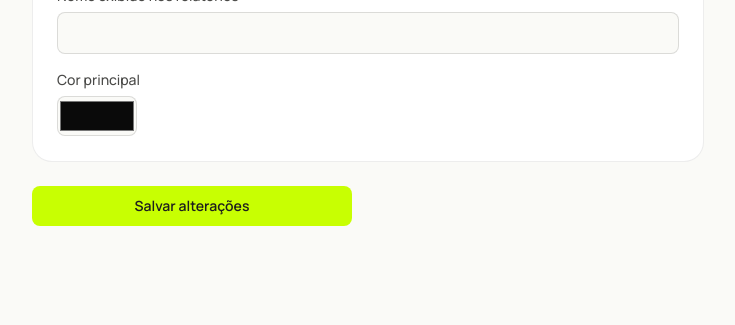
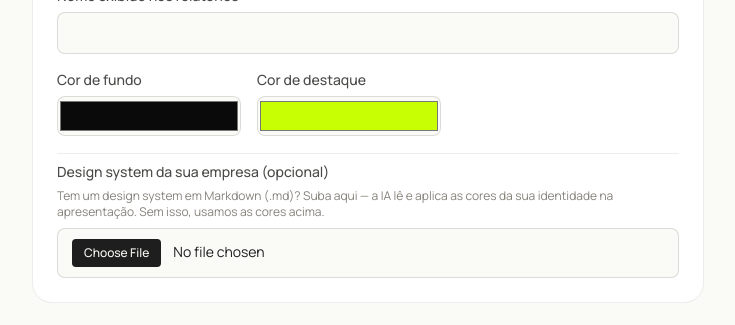
Before and after one commit to brunomassa01/getvetly, a Next.js app: page /configuracoes in a window 1280 px wide. Shown: the part 744-1069 px from the top of the page, without its empty margins (272-1007 px from the left). Before the commit the page ends 1010 px from the top, so only its background shows below. Built offline with nearby package versions, Linux system fonts and the light colour scheme; no server answers; the database is empty; sample sign-in values are in the browser's storage.

Commit message:
feat: upload opcional do design system (.md) -> IA extrai cores da identidade e aplica na apresentacao/PPT; cor de destaque + fundo configuraveis (fallback Vetly)

```diff
--- a/app/(dashboard)/comparativos/[id]/pptx/route.ts
+++ b/app/(dashboard)/comparativos/[id]/pptx/route.ts
@@ -40,6 +40,10 @@ export async function GET(
     comparativo.payload,
     comparativo.titulo,
     empresa,
+    {
+      fundo: ws?.whitelabel_cor_primaria,
+      destaque: ws?.whitelabel_cor_secundaria,
+    },
   );
 
   return new NextResponse(new Uint8Array(buffer), {
--- a/app/(dashboard)/configuracoes/actions.ts
+++ b/app/(dashboard)/configuracoes/actions.ts
@@ -3,7 +3,11 @@
 import { revalidatePath } from "next/cache";
 import { usuarioAtual } from "@/lib/auth/sessao";
 import { workspaceSchema } from "@/lib/workspace/schema";
-import { atualizarWorkspace, salvarLogoWorkspace } from "@/lib/workspace/db";
+import {
+  atualizarWorkspace,
+  salvarLogoWorkspace,
+  salvarDesignSystemWorkspace,
+} from "@/lib/workspace/db";
 import type { EstadoForm } from "@/lib/auth/tipos";
 
 export async function salvarConfiguracoesAction(
@@ -23,6 +27,9 @@ export async function salvarConfiguracoesAction(
     whitelabel_cor_primaria: String(
       formData.get("whitelabel_cor_primaria") ?? "",
     ),
+    whitelabel_cor_secundaria: String(
+      formData.get("whitelabel_cor_secundaria") ?? "",
+    ),
   });
   if (!parsed.success) {
     return { erro: parsed.error.issues[0]?.message ?? "Dados inválidos." };
@@ -36,6 +43,12 @@ export async function salvarConfiguracoesAction(
     if (logo instanceof File && logo.size > 0) {
       await salvarLogoWorkspace(userId, logo);
     }
+
+    // Design system .md (opcional) — IA extrai as cores da identidade
+    const design = formData.get("design_md");
+    if (design instanceof File && design.size > 0) {
+      await salvarDesignSystemWorkspace(userId, design);
+    }
   } catch (erro) {
     return {
       erro: erro instanceof Error ? erro.message : "Falha ao salvar.",
@@ -44,5 +57,7 @@ export async function salvarConfiguracoesAction(
 
   revalidatePath("/configuracoes");
   revalidatePath("/painel");
-  return { sucesso: "Dados da empresa salvos." };
+  return {
+    sucesso: "Dados da empresa salvos.",
+  };
 }
--- a/components/comparativos/ApresentacaoComparativo.tsx
+++ b/components/comparativos/ApresentacaoComparativo.tsx
@@ -37,11 +37,16 @@ export function ApresentacaoComparativo({
     comparativo;
   const temLogo = !!workspace?.whitelabel_logo_url;
   const nomeEmpresa = workspace?.whitelabel_empresa_nome || workspace?.nome;
+  const corFundo = workspace?.whitelabel_cor_primaria || "#1E1E1E";
+  const corDestaque = workspace?.whitelabel_cor_secundaria || "#C8FF02";
 
   return (
     <div className="mx-auto max-w-3xl bg-white text-ink">
       {/* ===== Capa ===== */}
-      <header className="rounded-2xl bg-ink text-paper p-8 sm:p-10 print:rounded-none break-inside-avoid">
+      <header
+        className="rounded-2xl text-paper p-8 sm:p-10 print:rounded-none break-inside-avoid"
+        style={{ backgroundColor: corFundo }}
+      >
         <div className="flex items-center justify-between gap-4">
           {temLogo ? (
             // eslint-disable-next-line @next/next/no-img-element
@@ -53,7 +58,10 @@ export function ApresentacaoComparativo({
           ) : (
             <Logo variant="inverted" className="h-7 w-auto" />
           )}
-          <span className="font-mono text-[10px] tracking-wide3 uppercase text-paper/60">
+          <span
+            className="font-mono text-[10px] tracking-wide3 uppercase"
+            style={{ color: corDestaque }}
+          >
             Comparativo de propostas
           </span>
         </div>
@@ -66,7 +74,10 @@ export function ApresentacaoComparativo({
           {formatarData(criadoEm)}
         </p>
 
-        <div className="mt-8 inline-flex flex-col gap-1 rounded-xl bg-lime text-ink px-5 py-4">
+        <div
+          className="mt-8 inline-flex flex-col gap-1 rounded-xl px-5 py-4"
+          style={{ backgroundColor: corDestaque, color: corFundo }}
+        >
           <span className="font-mono text-[10px] tracking-wide3 uppercase">
             Recomendação
           </span>
--- a/components/configuracoes/ConfiguracoesForm.tsx
+++ b/components/configuracoes/ConfiguracoesForm.tsx
@@ -89,17 +89,53 @@ export function ConfiguracoesForm({ workspace }: { workspace: Workspace }) {
           defaultValue={workspace.whitelabel_empresa_nome ?? ""}
           placeholder={workspace.nome}
         />
-        <label className="block">
+        <div className="grid grid-cols-2 gap-4 max-w-sm">
+          <label className="block">
+            <span className="block text-sm font-medium text-texto-2 mb-1.5">
+              Cor de fundo
+            </span>
+            <input
+              type="color"
+              name="whitelabel_cor_primaria"
+              defaultValue={workspace.whitelabel_cor_primaria ?? "#0A0A0A"}
+              className="h-10 w-full rounded-md border border-[color:var(--border-default)] bg-paper cursor-pointer"
+            />
+          </label>
+          <label className="block">
+            <span className="block text-sm font-medium text-texto-2 mb-1.5">
+              Cor de destaque
+            </span>
+            <input
+              type="color"
+              name="whitelabel_cor_secundaria"
+              defaultValue={workspace.whitelabel_cor_secundaria ?? "#C8FF02"}
+              className="h-10 w-full rounded-md border border-[color:var(--border-default)] bg-paper cursor-pointer"
+            />
+          </label>
+        </div>
+
+        {/* Design system (opcional) */}
+        <div className="pt-2 border-t border-[color:var(--border-subtle)]">
           <span className="block text-sm font-medium text-texto-2 mb-1.5">
-            Cor principal
+            Design system da sua empresa (opcional)
           </span>
+          <p className="text-xs text-texto-3 mb-2">
+            Tem um design system em Markdown (.md)? Suba aqui — a IA lê e aplica
+            as cores da sua identidade na apresentação. Sem isso, usamos as
+            cores acima.
+            {workspace.tem_design_system && (
+              <span className="block mt-1 text-[#5C7A0E] font-medium">
+                ✓ Design system aplicado. Suba outro para atualizar.
+              </span>
+            )}
+          </p>
           <input
-            type="color"
-            name="whitelabel_cor_primaria"
-            defaultValue={workspace.whitelabel_cor_primaria ?? "#0A0A0A"}
-            className="h-10 w-20 rounded-md border border-[color:var(--border-default)] bg-paper cursor-pointer"
+            type="file"
+            name="design_md"
+            accept=".md,.markdown,text/markdown,text/plain"
+            className="w-full bg-paper border border-[color:var(--border-default)] rounded-md px-3.5 py-2.5 text-sm text-ink outline-none file:mr-3 file:rounded file:border-0 file:bg-ink file:text-paper file:px-3 file:py-1.5 file:text-xs file:font-medium"
           />
-        </label>
+        </div>
       </div>
 
       <Aviso erro={estado.erro} sucesso={estado.sucesso} />
--- /dev/null
+++ b/lib/ai/design-tokens.ts
@@ -0,0 +1,69 @@
+import "server-only";
+import Anthropic from "@anthropic-ai/sdk";
+import { z } from "zod";
+
+const MODELO = process.env.ANTHROPIC_MODEL ?? "claude-sonnet-4-6";
+
+const tokensSchema = z.object({
+  // Cor escura/principal da marca (usada em fundos de destaque). Hex ou null.
+  cor_primaria: z
+    .string()
+    .regex(/^#[0-9a-fA-F]{6}$/)
+    .nullable(),
+  // Cor de destaque/accent (usada em realces). Hex ou null.
+  cor_secundaria: z
+    .string()
+    .regex(/^#[0-9a-fA-F]{6}$/)
+    .nullable(),
+});
+
+export type TokensDesign = z.infer<typeof tokensSchema>;
+
+function extrairJson(texto: string): string {
+  const t = texto.trim();
+  const ini = t.indexOf("{");
+  const fim = t.lastIndexOf("}");
+  return ini !== -1 && fim !== -1 ? t.slice(ini, fim + 1) : t;
+}
+
+/**
+ * Lê o design system (markdown) da empresa e extrai as cores principais.
+ * Retorna null em cada cor que não for encontrada (mantém o padrão).
+ */
+export async function extrairTokensDesign(
+  markdown: string,
+): Promise<TokensDesign> {
+  const apiKey = process.env.ANTHROPIC_API_KEY;
+  if (!apiKey) throw new Error("ANTHROPIC_API_KEY não configurada.");
+  const client = new Anthropic({ apiKey });
+
+  const resposta = await client.messages.create({
+    model: MODELO,
+    max_tokens: 300,
+    system: [
+      {
+        type: "text",
+        text: `Você recebe o design system de uma empresa (markdown) e extrai as duas cores de marca.
+Retorne SOMENTE JSON: { "cor_primaria": "#RRGGBB" | null, "cor_secundaria": "#RRGGBB" | null }
+- cor_primaria: a cor ESCURA/principal da marca (boa para fundos). Se não houver clara, use null.
+- cor_secundaria: a cor de DESTAQUE/accent (realces, CTAs). Se não houver, use null.
+Use apenas cores que estejam explícitas no documento. Não invente.`,
+      },
+    ],
+    messages: [{ role: "user", content: markdown.slice(0, 30000) }],
+  });
+
+  const texto = resposta.content
+    .filter((b): b is Anthropic.TextBlock => b.type === "text")
+    .map((b) => b.text)
+    .join("");
+
+  try {
+    const parsed = tokensSchema.safeParse(JSON.parse(extrairJson(texto)));
+    return parsed.success
+      ? parsed.data
+      : { cor_primaria: null, cor_secundaria: null };
+  } catch {
+    return { cor_primaria: null, cor_secundaria: null };
+  }
+}
--- a/lib/comparativos/pptx.ts
+++ b/lib/comparativos/pptx.ts
@@ -2,22 +2,28 @@ import "server-only";
 import pptxgen from "pptxgenjs";
 import type { Comparativo } from "@/lib/ai/comparar-schema";
 
-const LIME = "C8FF02";
-const INK = "1E1E1E";
 const PAPER = "FAFAF7";
 const TEXTO2 = "4A4A48";
 const TEXTO3 = "85827A";
 const LIME_FAINT = "F1FFC2";
 const DANGER = "E24B4A";
 
+const hexLimpo = (cor: string | null | undefined, padrao: string): string =>
+  (cor ?? padrao).replace("#", "").toUpperCase();
+
 /** Gera um .pptx editável a partir do comparativo. Retorna um Buffer. */
 export async function gerarPptxComparativo(
   comparativo: Comparativo,
   titulo: string,
   empresa: string | null,
+  cores?: { fundo?: string | null; destaque?: string | null },
 ): Promise<Buffer> {
   const { propostas, matriz, resumo, recomendacao, vencedor_ref, cenarios } =
     comparativo;
+
+  // Cores da identidade da empresa (fallback: ink + lime da Vetly).
+  const INK = hexLimpo(cores?.fundo, "#1E1E1E");
+  const LIME = hexLimpo(cores?.destaque, "#C8FF02");
 
   const pptx = new pptxgen();
   pptx.layout = "LAYOUT_WIDE"; // 13.33 x 7.5 in
--- a/lib/workspace/db.ts
+++ b/lib/workspace/db.ts
@@ -1,6 +1,8 @@
 import "server-only";
 import { withUser, getSqlService } from "@/lib/db/client";
 import { salvarLogo } from "./logo";
+import { salvarDesignMd, temDesignMd } from "./design";
+import { extrairTokensDesign } from "@/lib/ai/design-tokens";
 import type { WorkspaceInput } from "./schema";
 
 export interface Workspace {
@@ -12,24 +14,62 @@ export interface Workspace {
   tier: string;
   whitelabel_empresa_nome: string | null;
   whitelabel_cor_primaria: string | null;
+  whitelabel_cor_secundaria: string | null;
   whitelabel_logo_url: string | null;
+  tem_design_system?: boolean;
 }
 
 /** Workspace do usuário logado. */
 export async function buscarWorkspaceDoUsuario(
   userId: string,
 ): Promise<Workspace | null> {
-  return withUser(userId, async (sql) => {
-    const [ws] = await sql<Workspace[]>`
+  const ws = await withUser(userId, async (sql) => {
+    const [w] = await sql<Workspace[]>`
       select w.id, w.nome, w.cnpj, w.segmento, w.tamanho, w.tier,
-        w.whitelabel_empresa_nome, w.whitelabel_cor_primaria, w.whitelabel_logo_url
+        w.whitelabel_empresa_nome, w.whitelabel_cor_primaria,
+        w.whitelabel_cor_secundaria, w.whitelabel_logo_url
       from workspaces w
       join workspace_members m on m.workspace_id = w.id
       where m.user_id = ${userId} and m.ativo = true
       limit 1
     `;
-    return ws ?? null;
+    return w ?? null;
   });
+  if (!ws) return null;
+  ws.tem_design_system = await temDesignMd(ws.id);
+  return ws;
+}
+
+/**
+ * Processa o upload do design system (markdown): salva o arquivo, extrai as
+ * cores com IA e atualiza as cores do whitelabel (só as encontradas).
+ */
+export async function salvarDesignSystemWorkspace(
+  userId: string,
+  arquivo: File,
+): Promise<void> {
+  const workspaceId = await withUser(userId, async (sql) => {
+    const [membro] = await sql<{ workspace_id: string }[]>`
+      select workspace_id from workspace_members
+      where user_id = ${userId} and role = 'admin' and ativo = true
+      limit 1
+    `;
+    if (!membro) throw new Error("Sem permissão para editar a empresa.");
+    return membro.workspace_id;
+  });
+
+  const conteudo = await arquivo.text();
+  await salvarDesignMd(workspaceId, conteudo);
+
+  const tokens = await extrairTokensDesign(conteudo);
+  await withUser(userId, (sql) =>
+    sql`
+      update workspaces set
+        whitelabel_cor_primaria = coalesce(${tokens.cor_primaria}, whitelabel_cor_primaria),
+        whitelabel_cor_secundaria = coalesce(${tokens.cor_secundaria}, whitelabel_cor_secundaria)
+      where id = ${workspaceId}
+    `,
+  );
 }
 
 /** Salva o logo do whitelabel e grava o caminho no workspace (somente admin). */
@@ -85,7 +125,8 @@ export async function atualizarWorkspace(
         segmento = ${dados.segmento ?? null},
         tamanho = ${dados.tamanho ?? null},
         whitelabel_empresa_nome = ${dados.whitelabel_empresa_nome ?? null},
-        whitelabel_cor_primaria = ${dados.whitelabel_cor_primaria ?? "#0A0A0A"}
+        whitelabel_cor_primaria = ${dados.whitelabel_cor_primaria ?? "#0A0A0A"},
+        whitelabel_cor_secundaria = ${dados.whitelabel_cor_secundaria ?? "#C8FF02"}
       where id = ${membro.workspace_id}
     `;
   });
--- /dev/null
+++ b/lib/workspace/design.ts
@@ -0,0 +1,31 @@
+import "server-only";
+import { mkdir, writeFile, access } from "node:fs/promises";
+import path from "node:path";
+
+function baseDir(): string {
+  return process.env.STORAGE_DIR ?? path.join(process.cwd(), "storage");
+}
+
+function caminho(workspaceId: string): string {
+  return path.join(baseDir(), "whitelabel", workspaceId, "design-system.md");
+}
+
+/** Salva o markdown do design system no disco. */
+export async function salvarDesignMd(
+  workspaceId: string,
+  conteudo: string,
+): Promise<void> {
+  const dir = path.join(baseDir(), "whitelabel", workspaceId);
+  await mkdir(dir, { recursive: true });
+  await writeFile(caminho(workspaceId), conteudo, "utf-8");
+}
+
+/** Indica se a empresa já enviou um design system. */
+export async function temDesignMd(workspaceId: string): Promise<boolean> {
+  try {
+    await access(caminho(workspaceId));
+    return true;
+  } catch {
+    return false;
+  }
+}
--- a/lib/workspace/schema.ts
+++ b/lib/workspace/schema.ts
@@ -47,6 +47,13 @@ export const workspaceSchema = z.object({
       .regex(/^#[0-9a-fA-F]{6}$/, "Use uma cor no formato #RRGGBB")
       .optional(),
   ),
+  whitelabel_cor_secundaria: z.preprocess(
+    opcional,
+    z
+      .string()
+      .regex(/^#[0-9a-fA-F]{6}$/, "Use uma cor no formato #RRGGBB")
+      .optional(),
+  ),
 });
 
 export type WorkspaceInput = z.infer<typeof workspaceSchema>;
```
